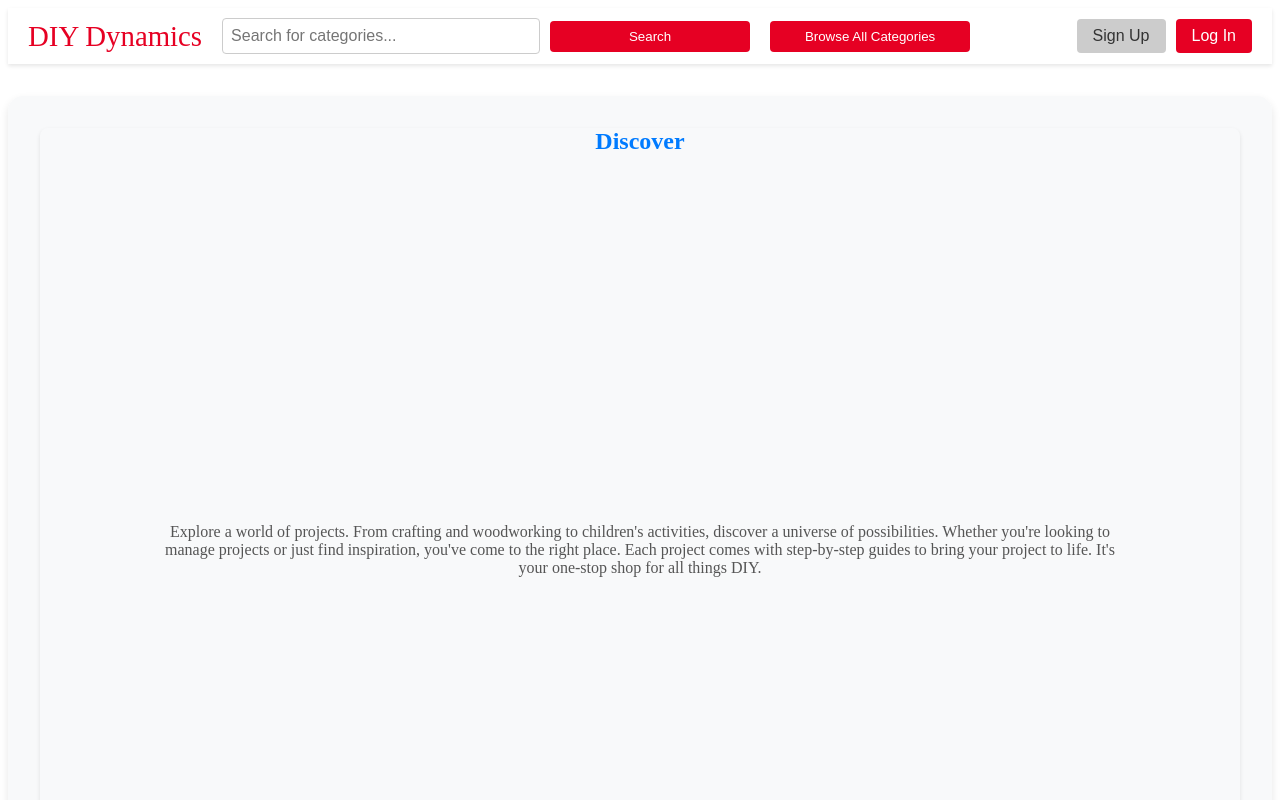
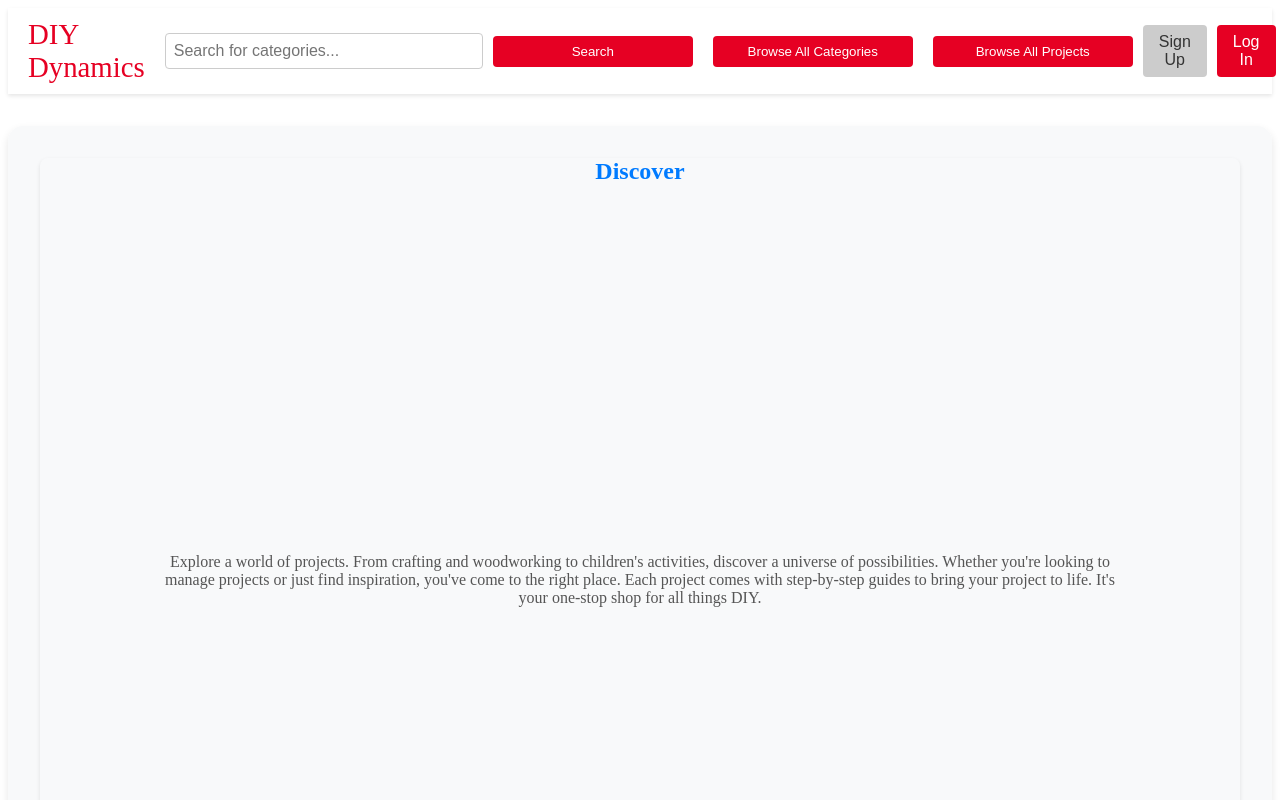
Before and after one commit to aholley112/diy_dynamics_client, an Angular app: page /home in a window 1280 px wide. Shown: the top 800 px of the page. Built offline with nearby package versions, Linux system fonts and the light colour scheme.

Commit message:
added button to browse by projects

```diff
--- a/src/app/shared/navbar/navbar.component.html
+++ b/src/app/shared/navbar/navbar.component.html
@@ -13,6 +13,7 @@
     </div>
     <!-- Browse All Categories Button -->
     <button class="browse-btn" (click)="goToCategories()">Browse All Categories</button>
+    <button class="browse-btn" (click)="goToProjects()">Browse All Projects</button>
   </div>
   <!-- User Controls for when user is logged in -->
   <div *ngIf="authService.isLoggedIn()" class="user-controls">
--- a/src/app/shared/navbar/navbar.component.ts
+++ b/src/app/shared/navbar/navbar.component.ts
@@ -76,6 +76,10 @@ export class NavigationBarComponent {
     this.router.navigate(['/categories']);
   }
 
+  goToProjects(): void {
+    this.router.navigate(['/projects']);
+  }
+
   clearSearch(): void {
     this.searchText = '';
     this.search.emit('');
```
